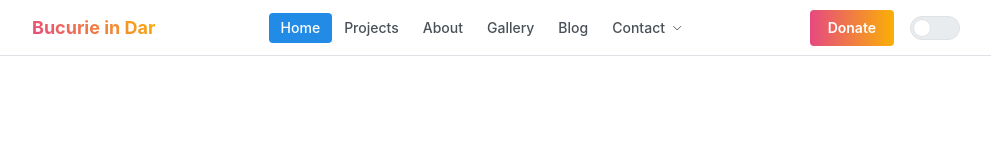
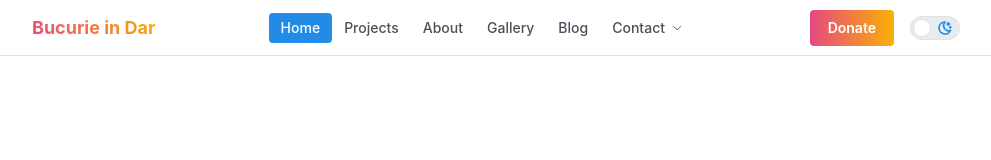
Before and after one commit to Asociatia-Bucurie-In-dar/bucurieindar, a Next.js app: page / in a window 1280 px wide. Shown: the top 160 px of the page, without its empty margins (144-1135 px from the left). Built offline with nearby package versions, Linux system fonts and the light colour scheme.

Commit message:
fix switcher

```diff
--- a/components/ThemeSwitcher.tsx
+++ b/components/ThemeSwitcher.tsx
@@ -1,5 +1,6 @@
 import { useState } from 'react';
 import { Switch, useMantineTheme, useMantineColorScheme, rem } from '@mantine/core';
+import { IconSun, IconMoonStars } from '@tabler/icons-react';
 
 export function ThemeSwitcher() {
     const theme = useMantineTheme();
@@ -7,13 +8,22 @@ export function ThemeSwitcher() {
     const isDark = colorScheme === 'dark';
     const [checked, setChecked] = useState(false);
 
+    const iconStyle = { width: '3em', height: '3em' };
 
     const sunIcon = (
-        <div></div>
+        <IconSun
+            style={{ width: rem(16), height: rem(16) }}
+            stroke={2.5}
+            color={theme.colors.yellow[4]}
+        />
     );
 
     const moonIcon = (
-        <div></div>
+        <IconMoonStars
+            style={{ width: rem(16), height: rem(16) }}
+            stroke={2.5}
+            color={theme.colors.blue[6]}
+        />
     );
 
     return <Switch checked={isDark} onChange={(event) => {
```
